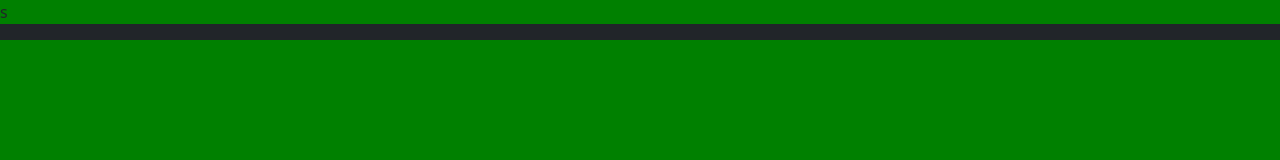
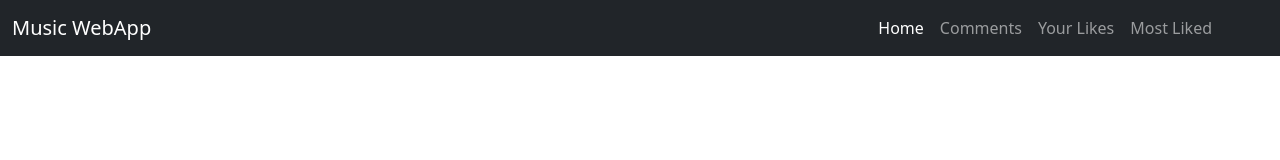
Before and after one commit to KatIsCoding/JSCapstone, a website built with webpack: page src/index.html in a window 1280 px wide. Built offline with nearby package versions, Linux system fonts and the light colour scheme.

Commit message:
Add header

```diff
--- a/src/index.html
+++ b/src/index.html
@@ -5,13 +5,35 @@
     <meta http-equiv="X-UA-Compatible" content="IE=edge">
     <meta name="viewport" content="width=device-width, initial-scale=1.0">
     <link href="https://cdn.jsdelivr.net/npm/bootstrap@5.1.1/dist/css/bootstrap.min.css" rel="stylesheet"
-    integrity="sha384-F3w7mX95PdgyTmZZMECAngseQB83DfGTowi0iMjiWaeVhAn4FJkqJByhZMI3AhiU" crossorigin="anonymous" />s
+    integrity="sha384-F3w7mX95PdgyTmZZMECAngseQB83DfGTowi0iMjiWaeVhAn4FJkqJByhZMI3AhiU" crossorigin="anonymous" />
     <title>Music WebApp</title>
 </head>
 <body>
     <header>
-        <nav class="navbar navbar-dark bg-dark"></nav>
+        <nav class="navbar navbar-dark bg-dark navbar-expand-sm">
+            <div class="container-fluid">
+                <a class="navbar-brand" href="#"> Music WebApp </a>
+                <button class="navbar-toggler" type="button" data-bs-toggle="collapse" data-bs-target="#navbarContent" aria-controls="navbarContent" aria-expanded="false" aria-label="Toggle navigation">
+                    <span class="navbar-toggler-icon"></span>
+                </button>
+                <div class="collapse navbar-collapse me-5" id="navbarContent">
+                    <ul class="navbar-nav ms-auto">
+                        <li class="nav-item">
+                            <a class="nav-link active" aria-current="page" href="#">Home</a>
+                        </li>
+                        <li class="nav-item">
+                            <a class="nav-link" href="#">Comments</a>
+                        </li>
+                        <li class="nav-item">
+                            <a class="nav-link" href="#">Your Likes</a>
+                        </li>
+                        <li class="nav-item">
+                            <a class="nav-link" href="#">Most Liked</a>
+                        </li>
+                    </ul>
+                </div>
+            </div>
+        </nav>
     </header>
-    <!-- Home Page Comments Your Likes Most Liked -->
 </body>
 </html>
--- a/src/style.css
+++ b/src/style.css
@@ -1,3 +1,3 @@
-body {
-  background: green;
+body, html {
+  margin: 0;
 }
```
